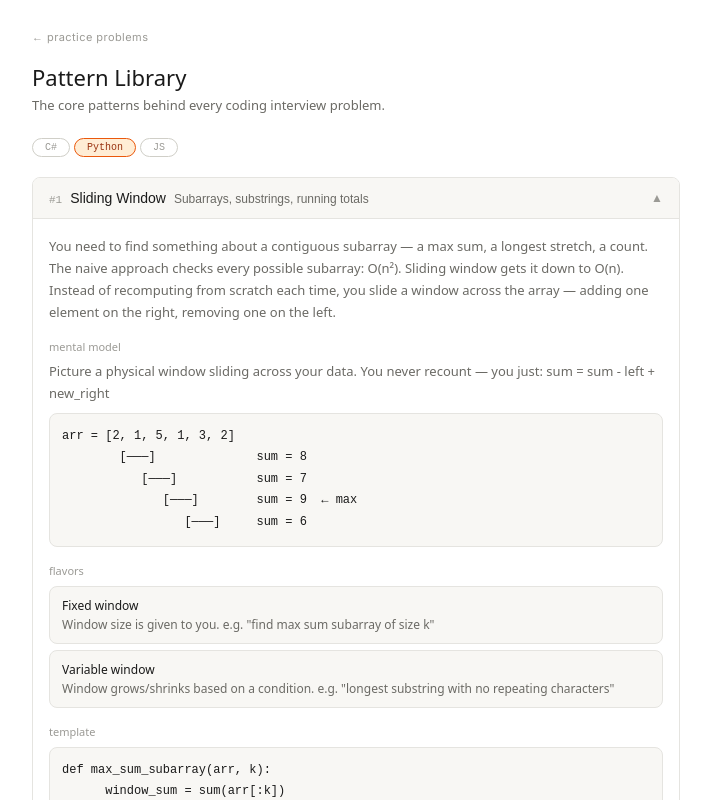
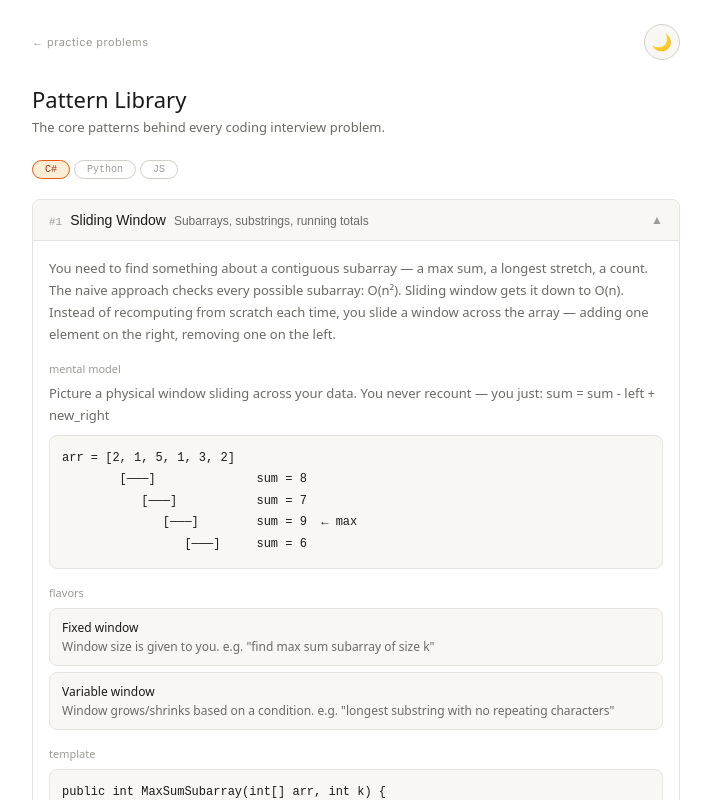
Before and after one commit to scottzero/espee, a React (Vite) app: page /patterns in a window 1280 px wide. Shown: the top 800 px of the page, without its empty margins (284-995 px from the left). Built offline with nearby package versions, Linux system fonts and the light colour scheme; no server answers.

Commit message:
fix light toggle

```diff
--- a/src/Patterns.tsx
+++ b/src/Patterns.tsx
@@ -6,7 +6,7 @@ type Lang = 'csharp' | 'python' | 'javascript'
 
 export default function Patterns() {
   const [openId, setOpenId] = useState<string | null>('sliding-window')
-  const [lang, setLang] = useState<Lang>('python')
+  const [lang, setLang] = useState<Lang>('csharp')
   const { dark, toggleDark } = useTheme()
 
   return (
@@ -18,21 +18,37 @@ export default function Patterns() {
       color: 'var(--text-primary)',
     }}>
 
-      <div style={{ marginBottom: '24px' }}>
-      <div style={{ marginBottom: '16px' }}>
-
-        <a href="/"
-        style={{
+      {/* Top nav */}
+      <div style={{ display: 'flex', justifyContent: 'space-between', alignItems: 'center', marginBottom: '24px' }}>
+        <a href="/" style={{
           fontSize: '11px',
           color: 'var(--text-muted)',
           textDecoration: 'none',
           letterSpacing: '0.04em',
           fontFamily: 'Inter, system-ui, sans-serif',
-        }}
-      >
-        ← practice problems
-      </a>
-    </div>
+        }}>
+          ← practice problems
+        </a>
+        <button
+          onClick={toggleDark}
+          style={{
+            width: '36px',
+            height: '36px',
+            borderRadius: '50%',
+            border: '0.5px solid var(--border-secondary)',
+            background: 'var(--bg-secondary)',
+            cursor: 'pointer',
+            fontSize: '16px',
+            display: 'flex',
+            alignItems: 'center',
+            justifyContent: 'center',
+          }}
+        >
+          {dark ? '☀️' : '🌙'}
+        </button>
+      </div>
+
+      <div style={{ marginBottom: '24px' }}>
         <h1 style={{ margin: '0 0 4px', fontSize: '22px', fontWeight: 500, color: 'var(--text-primary)' }}>
           Pattern Library
         </h1>
@@ -43,7 +59,7 @@ export default function Patterns() {
 
       {/* Language toggle */}
       <div style={{ display: 'flex', gap: '4px', marginBottom: '20px' }}>
-      {(['csharp', 'python', 'javascript'] as const).map(l => (
+        {(['csharp', 'python', 'javascript'] as const).map(l => (
           <button
             key={l}
             onClick={() => setLang(l)}
@@ -109,12 +125,10 @@ export default function Patterns() {
             {openId === p.id && (
               <div style={{ padding: '16px', borderTop: '0.5px solid var(--border)' }}>
 
-                {/* Core idea */}
                 <p style={{ fontSize: '13px', lineHeight: 1.7, color: 'var(--text-secondary)', margin: '0 0 16px' }}>
                   {p.coreIdea}
                 </p>
 
-                {/* Mental model */}
                 <div style={{ marginBottom: '16px' }}>
                   <div style={{ fontSize: '11px', color: 'var(--text-muted)', marginBottom: '6px' }}>mental model</div>
                   <p style={{ fontSize: '13px', lineHeight: 1.7, color: 'var(--text-secondary)', margin: '0 0 8px' }}>
@@ -137,7 +151,6 @@ export default function Patterns() {
                   </pre>
                 </div>
 
-                {/* Flavors */}
                 <div style={{ marginBottom: '16px' }}>
                   <div style={{ fontSize: '11px', color: 'var(--text-muted)', marginBottom: '8px' }}>flavors</div>
                   <div style={{ display: 'flex', flexDirection: 'column', gap: '6px' }}>
@@ -159,7 +172,6 @@ export default function Patterns() {
                   </div>
                 </div>
 
-                {/* Template */}
                 <div style={{ marginBottom: '16px' }}>
                   <div style={{ fontSize: '11px', color: 'var(--text-muted)', marginBottom: '8px' }}>template</div>
                   <pre style={{
@@ -179,7 +191,6 @@ export default function Patterns() {
                   </pre>
                 </div>
 
-                {/* When to use */}
                 <div>
                   <div style={{ fontSize: '11px', color: 'var(--text-muted)', marginBottom: '8px' }}>when to use</div>
                   <div style={{ display: 'flex', flexDirection: 'column', gap: '4px' }}>
```
